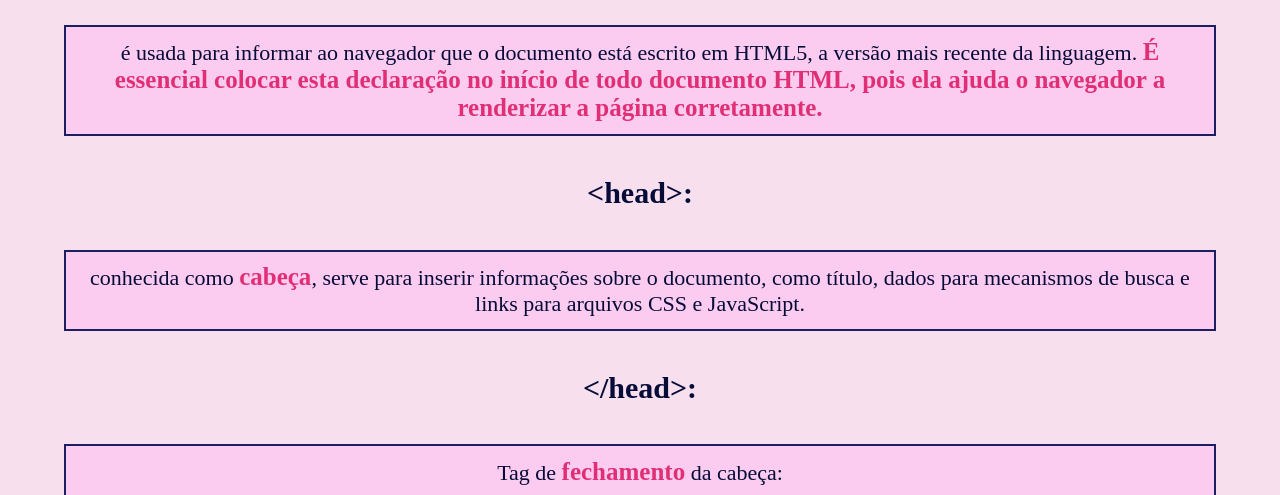
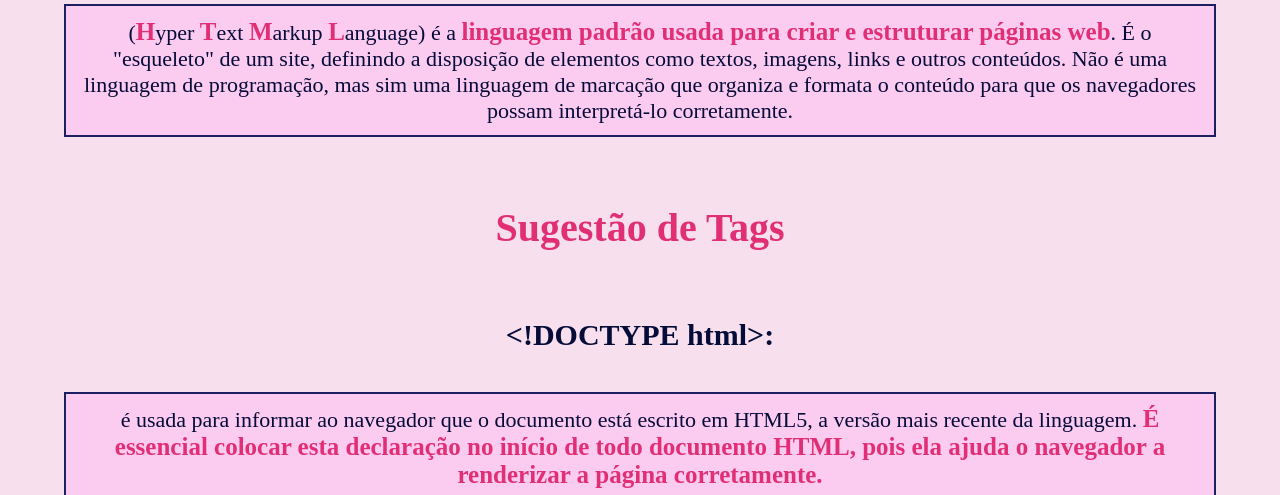
Before and after one commit to sophianaomip/aprenda-programar, a plain HTML site: page pagina2.html in a window 1280 px wide. Shown: the part 605-1100 px from the top of the page. Drawn offline with Linux system fonts and the light colour scheme.

Commit message:
pagina2,3 e 4.html

```diff
--- a/pagina2.html
+++ b/pagina2.html
@@ -9,13 +9,24 @@
 
 <h1 style="font-size: 60px;">Vamos aprender HTML!</h1>
 
-<p style="font-size: 40px;">Sugestão de Tags</p>
+<h5>Oque e HTML?</h5>
+
+    <p>
+     (<strong>H</strong>yper <strong>T</strong>ext <strong>M</strong>arkup <strong>L</strong>anguage)
+      é a <strong>linguagem padrão usada para criar e estruturar páginas web</strong>.
+       É o "esqueleto" de um site, definindo a disposição  de elementos como textos, imagens,
+        links e outros conteúdos. Não é uma linguagem de programação, mas sim uma linguagem de marcação
+         que organiza e formata o conteúdo para que os navegadores possam interpretá-lo corretamente.
+    </p>
+
+<h5 style="font-size: 40px;">Sugestão de Tags</h5>
 
    <h4> &lt;!DOCTYPE html&gt;:</h4>
     <p>
         é usada para informar ao navegador que o documento está escrito em HTML5,
         a versão mais recente da linguagem.
-        <strong>É essencial colocar esta declaração no início de todo documento HTML, pois ela ajuda o navegador a renderizar a página corretamente.</strong>
+        <strong>É essencial colocar esta declaração no início de todo documento HTML,
+            pois ela ajuda o navegador a renderizar a página corretamente.</strong>
     </p>
 
     <h4>&lt;head&gt;:</h4>
--- a/style.css
+++ b/style.css
@@ -67,3 +67,8 @@ a{
 h4{
     font-size: 30px;
 }
+
+h5{
+    font-size: 50px;
+    color: #e02f75;
+}
```
Also changed, not shown: index.html (+2 -2 lines), pagina3.html (added), pagina4.html (added).
